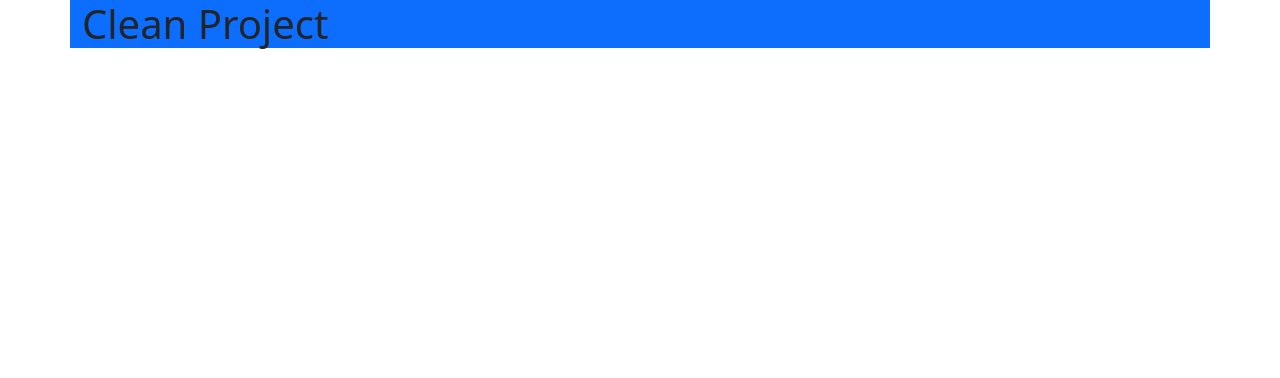
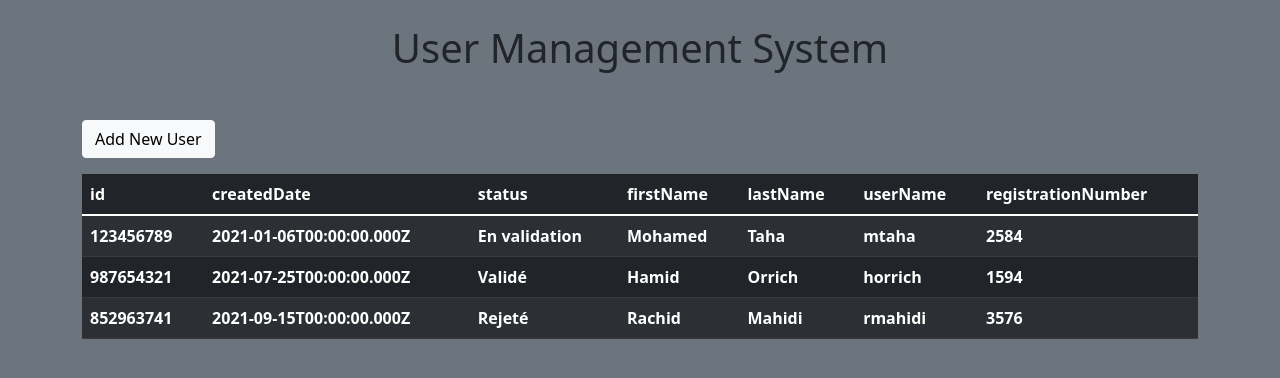
Before and after one commit to MotivatedDesigner/user-management-system-reactjs, a React (Vite) app: page / in a window 1280 px wide. Shown: the top 378 px of the page. Built offline with nearby package versions, Linux system fonts and the light colour scheme.

Commit message:
creating table

```diff
--- a/src/App.jsx
+++ b/src/App.jsx
@@ -1,10 +1,22 @@
 import Container from "react-bootstrap/Container"
+import MyTable from "./components/MyTable"
+
+const users = [ { id: "123456789", createdDate: "2021-01-06T00:00:00.000Z", status: "En validation", firstName: "Mohamed", lastName: "Taha", userName: "mtaha", registrationNumber: "2584", },
+
+{ id: "987654321", createdDate: "2021-07-25T00:00:00.000Z", status: "Validé", firstName: "Hamid", lastName: "Orrich", userName: "horrich", registrationNumber: "1594", },
+
+{ id: "852963741", createdDate: "2021-09-15T00:00:00.000Z", status: "Rejeté", firstName: "Rachid", lastName: "Mahidi", userName: "rmahidi", registrationNumber: "3576",
+
+} ]
 
 function App() {
   return (
-    <Container className="bg-primary">
-      <h1>Clean Project</h1>
-    </Container>
+    <div className="bg-secondary vh-100">
+      <Container>
+        <h1 className="text-center py-4">User Management System</h1>
+        <MyTable data={users}/>
+      </Container>
+    </div>
   )
 }
 
--- /dev/null
+++ b/src/components/MyTable.jsx
@@ -0,0 +1,27 @@
+import React from 'react'
+import Table from "react-bootstrap/Table"
+import Button from "react-bootstrap/Button"
+
+export default function MyTable({data}) {
+  const keys = Object.keys(data[0])
+
+  return (
+    <div>
+      <Button className='my-3' variant="light">Add New User</Button>
+      <Table striped hover variant="dark">
+        <thead>
+          <tr>
+            { keys.map( key => <th>{key}</th> ) }
+          </tr>
+        </thead>
+        <tbody>
+          { data.map( element =>
+            <tr>
+              { keys.map( key => <th>{element[key]}</th> ) }
+            </tr>
+          )}
+        </tbody>
+      </Table>
+    </div>
+  )
+}
```
